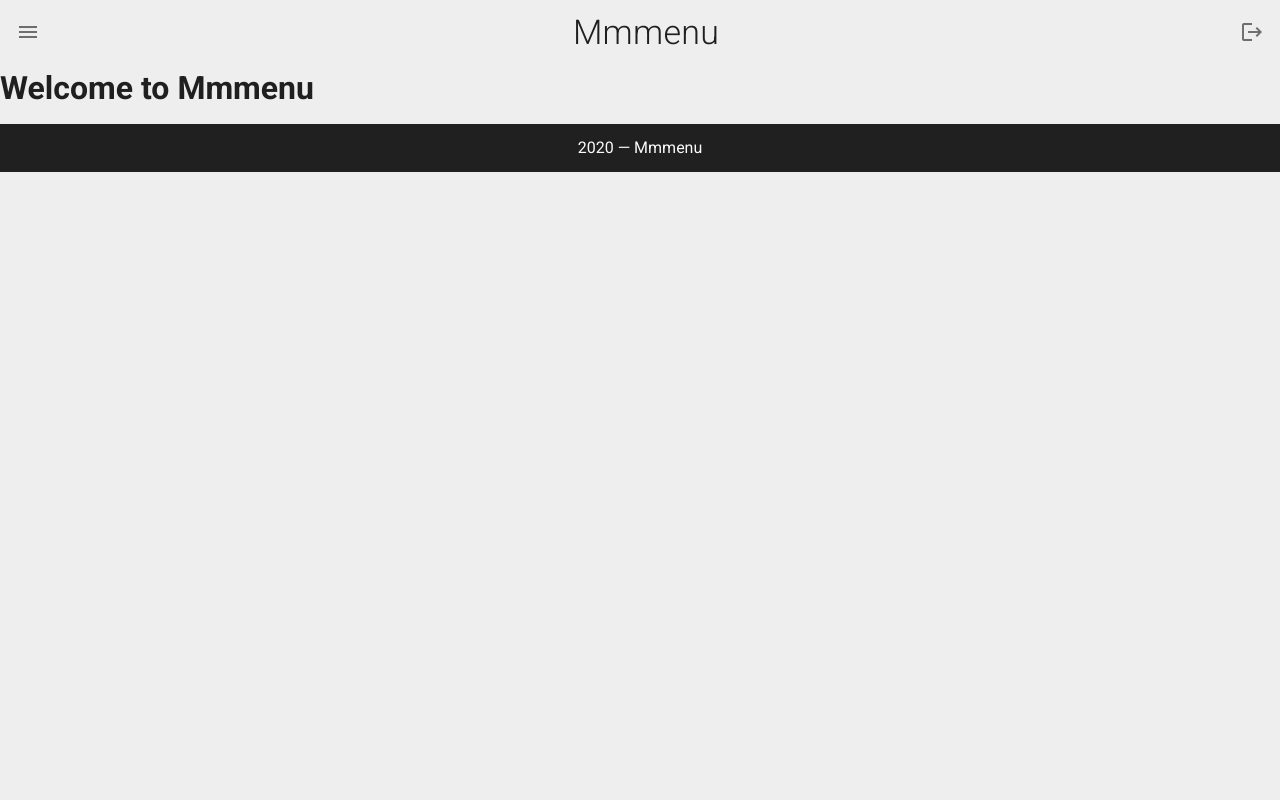
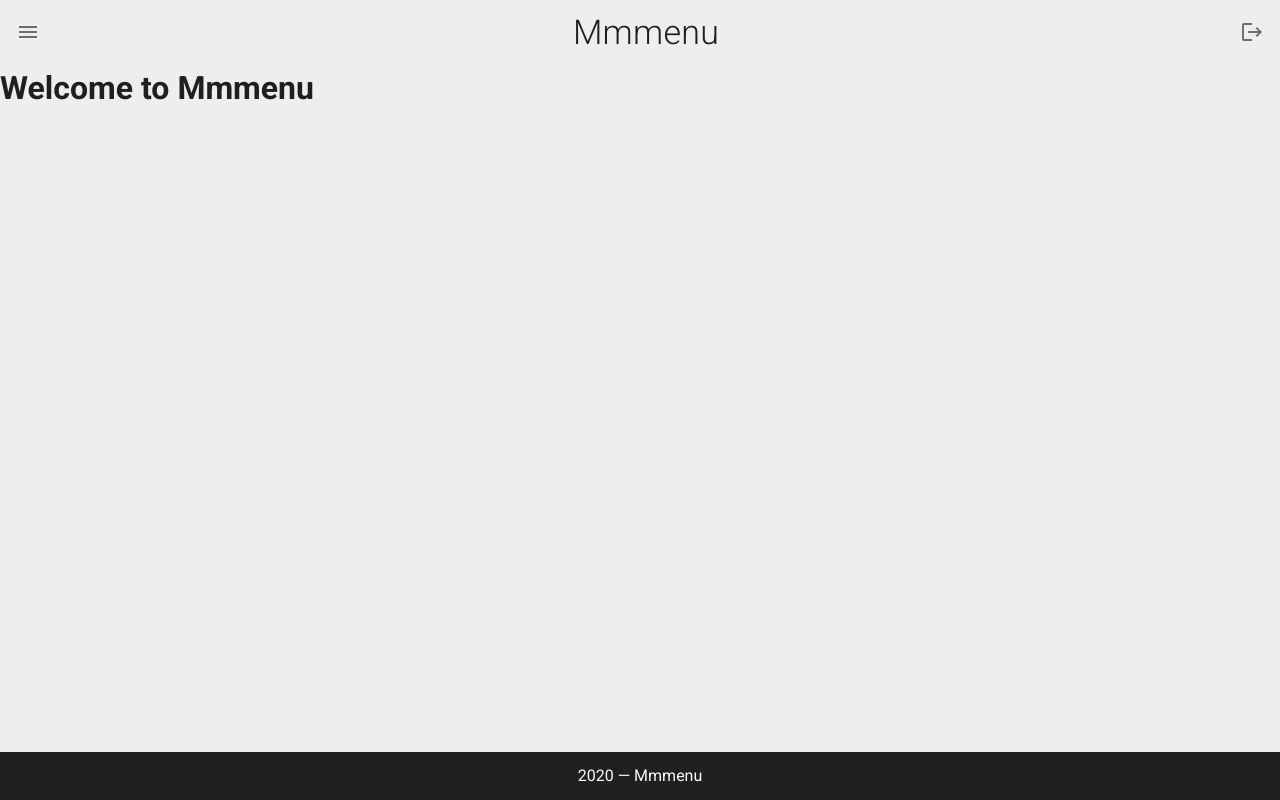
Before and after one commit to bentagai/mmmenu-frontend, a Vue app: page / in a window 1280 px wide. Built offline with nearby package versions, Linux system fonts and the light colour scheme.

Commit message:
Footer fixed

```diff
--- a/src/App.vue
+++ b/src/App.vue
@@ -1,12 +1,12 @@
 <template>
   <v-app>
     <Menu />
-    <v-content class="grey lighten-3">
+    <v-content class="grey lighten-3 pb-10">
       <v-container fluid class="pt-0 pr-0 pl-0 ">
         <router-view></router-view>
       </v-container>
-      <Footer />
     </v-content>
+    <Footer />
   </v-app>
 </template>
 <script>
--- a/src/components/Footer.vue
+++ b/src/components/Footer.vue
@@ -1,5 +1,5 @@
 <template>
-  <v-footer padless color="#202020" bottom>
+  <v-footer padless color="#202020" tile>
     <v-col
       class="text-center"
       cols="12"
```
